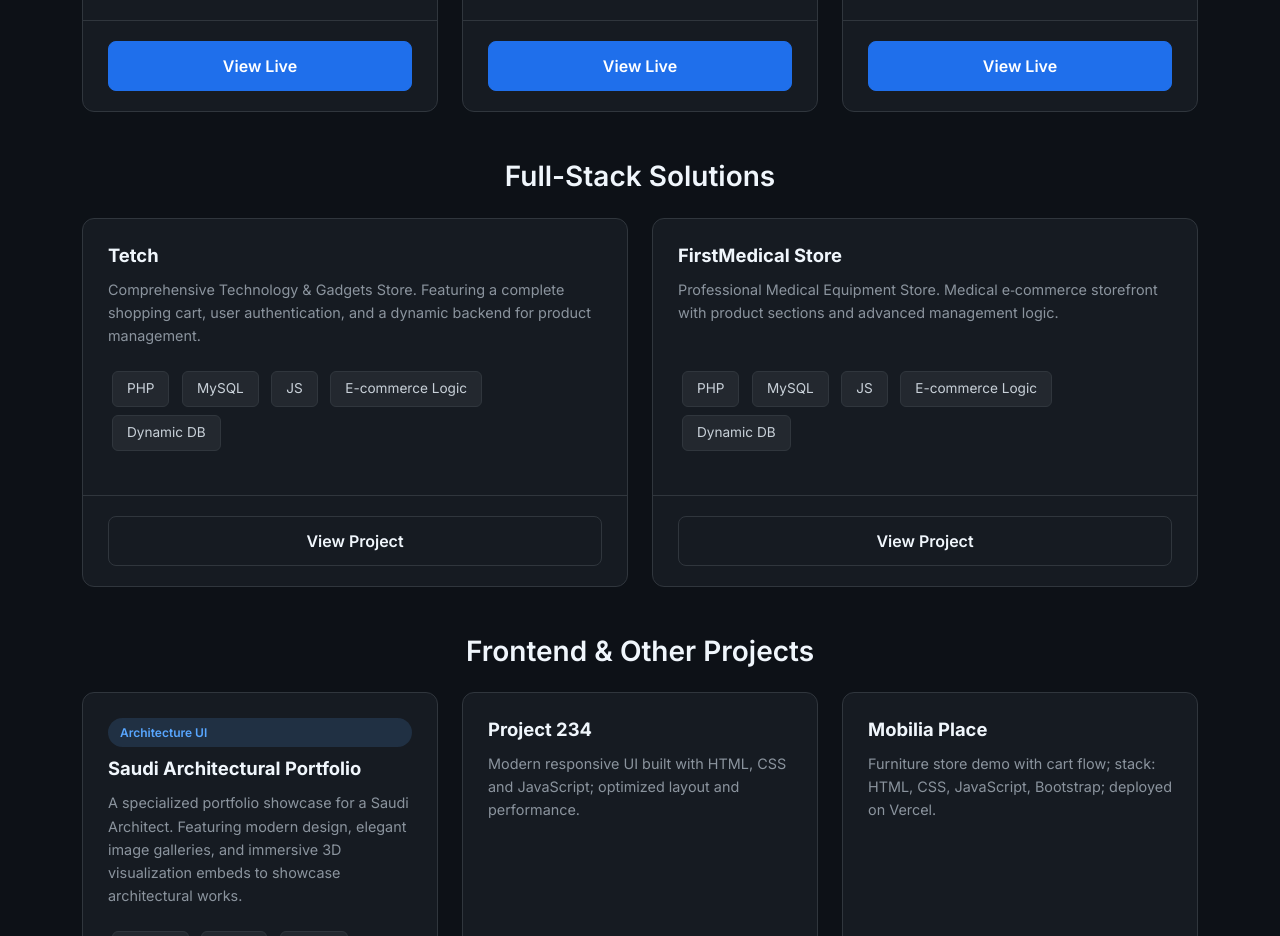
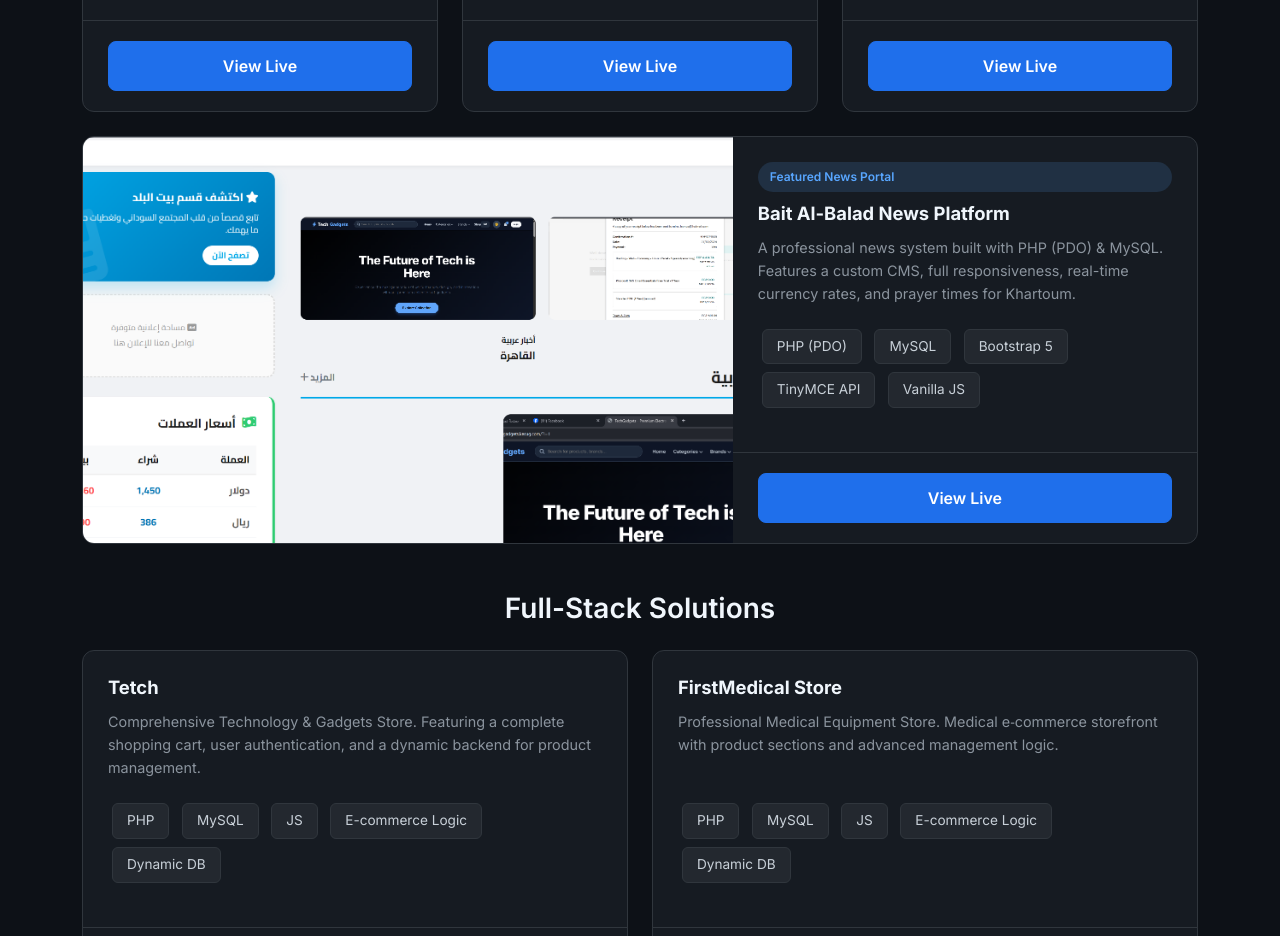
Before and after one commit to MIMOSS0/My-Portfolio, a plain HTML site: page index.html in a window 1280 px wide. Shown: the part 3180-4116 px from the top of the page. Drawn offline with nearby package versions, Linux system fonts and the light colour scheme.

Commit message:
Add files via upload

```diff
--- a/index.html
+++ b/index.html
@@ -702,6 +702,40 @@
             </div>
           </div>
         </div>
+
+        <!-- Bait Al-Balad Full Width Project -->
+        <div class="col-12 mt-4">
+          <div class="card featured-card">
+            <div class="row g-0">
+              <div class="col-md-7">
+                <img src="bait.png"
+                  onerror="this.src='https://placehold.co/1200x800/161b22/c9d1d9?text=Bait+Al-Balad+Screenshot'"
+                  class="img-fluid rounded-start h-100 w-100" style="object-fit: cover; min-height: 300px;"
+                  alt="Bait Al-Balad News Platform">
+              </div>
+              <div class="col-md-5 d-flex flex-column">
+                <div class="card-body">
+                  <span class="badge-featured" data-i18n="proj-bait-badge">Featured News Portal</span>
+                  <h5 class="card-title" data-i18n="proj-bait-title">Bait Al-Balad News Platform</h5>
+                  <p class="card-text" data-i18n="proj-bait-text">A professional news system built with PHP (PDO) &
+                    MySQL. Features a custom CMS, full responsiveness, real-time currency rates, and prayer times for
+                    Khartoum.</p>
+                  <div class="card-tags">
+                    <span class="pill">PHP (PDO)</span>
+                    <span class="pill">MySQL</span>
+                    <span class="pill">Bootstrap 5</span>
+                    <span class="pill">TinyMCE API</span>
+                    <span class="pill">Vanilla JS</span>
+                  </div>
+                </div>
+                <div class="card-footer mt-auto">
+                  <a href="https://bait-albalad.66ghz.com/" target="_blank" class="btn btn-primary w-100"
+                    data-i18n="btn-view-live">View Live</a>
+                </div>
+              </div>
+            </div>
+          </div>
+        </div>
       </div>
 
       <h3 class="text-center mb-4" style="color: var(--text-header); font-weight: 600;" data-i18n="projects-sub-1">
@@ -967,6 +1001,9 @@
         "proj-3-badge": "Latest SaaS",
         "proj-3-title": "MM Cafe & Restaurant POS",
         "proj-3-text": "A comprehensive bilingual POS system with order routing (Dining/Takeaway/Delivery), KDS, and financial reporting.",
+        "proj-bait-badge": "Featured News Portal",
+        "proj-bait-title": "Bait Al-Balad News Platform",
+        "proj-bait-text": "A professional news system built with PHP (PDO) & MySQL. Features a custom CMS, full responsiveness, real-time currency rates, and prayer times for Khartoum.",
         "projects-sub-1": "Full-Stack Solutions",
         "proj-4-title": "Tetch",
         "proj-4-text": "Comprehensive Technology & Gadgets Store. Featuring a complete shopping cart, user authentication, and a dynamic backend for product management.",
@@ -1049,6 +1086,9 @@
         "proj-3-badge": "أحدث SaaS",
         "proj-3-title": "نظام نقاط البيع للمطاعم والمقاهي MM",
         "proj-3-text": "نظام POS شامل ثنائي اللغة مع توجيه الطلبات (داخلي/سفري/توصيل)، ونظام عرض المطبخ، وتقارير مالية.",
+        "proj-bait-badge": "منصة إخبارية مميزة",
+        "proj-bait-title": "منصة 'بيت البلد' الإخبارية المتكاملة",
+        "proj-bait-text": "نظام إخباري احترافي يعتمد على PHP (PDO) و MySQL، يتميز بنظام إدارة محتوى (CMS) مخصص، توافق تام مع جميع الشاشات، وعرض حي لأسعار العملات ومواعيد الصلاة بتوقيت الخرطوم.",
         "projects-sub-1": "حلول برمجية متكاملة",
         "proj-4-title": "تيتش",
         "proj-4-text": "متجر شامل للتكنولوجيا والأجهزة. يتميز بعربة تسوق كاملة، وتحقق من هوية المستخدم، وخلفية برمجية ديناميكية لإدارة المنتجات.",
```
Also changed, not shown: bait.png (added).
